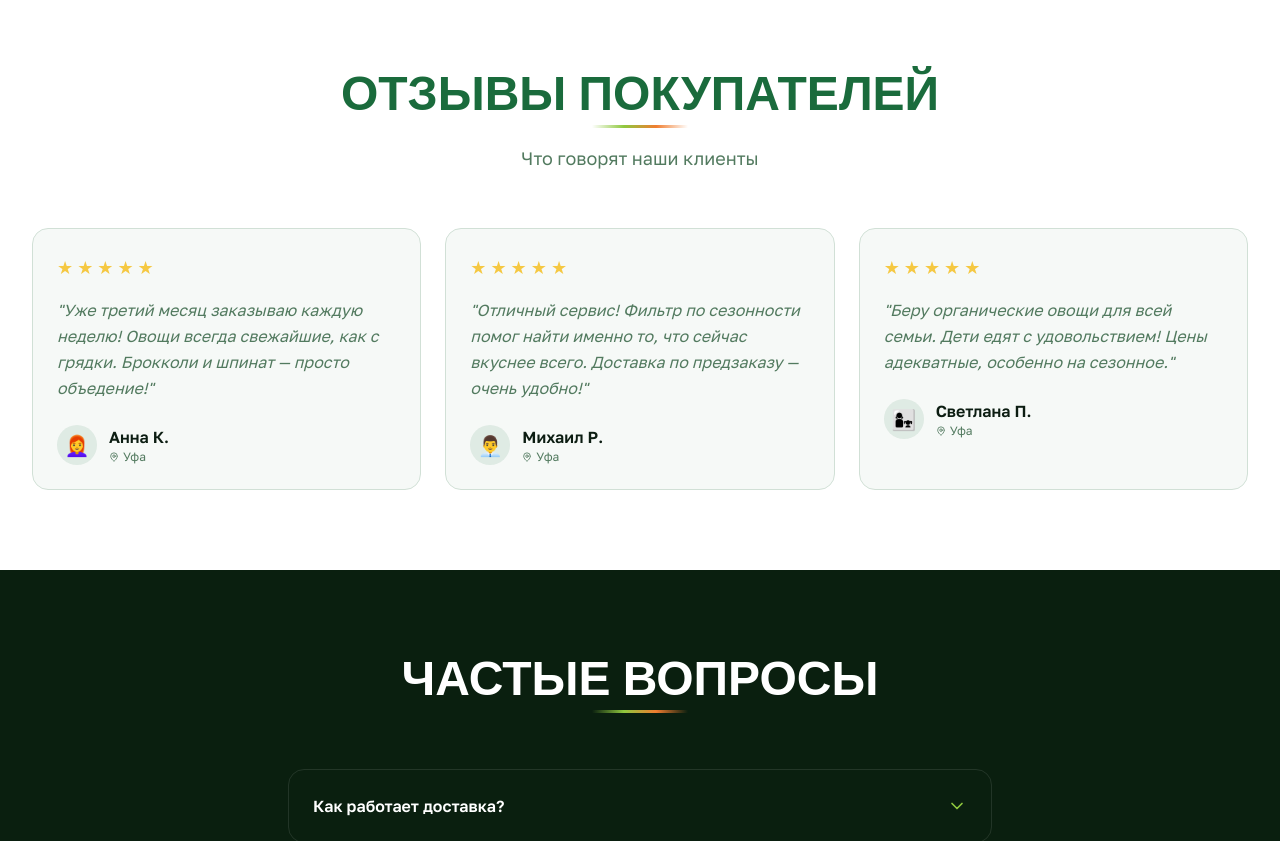
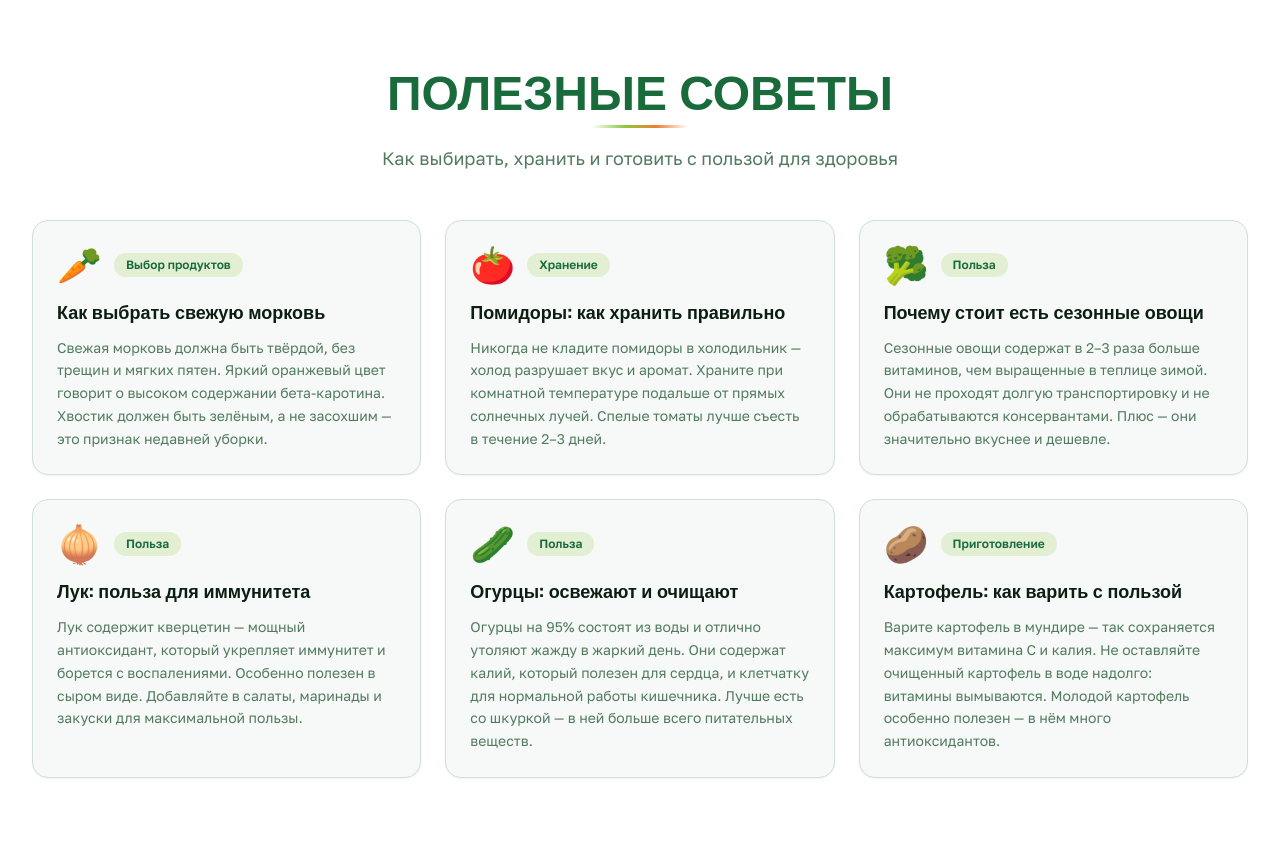
Before and after one commit to pr-poehali-dev/fresh-vegetable-delivery, a React (Vite) app: page / in a window 1280 px wide. Shown: the part 4220-5061 px from the top of the page. Built offline with nearby package versions, Linux system fonts and the light colour scheme.

Commit message:
Добавить полезные советы

```diff
--- a/src/pages/Index.tsx
+++ b/src/pages/Index.tsx
@@ -90,7 +90,40 @@ const FAQ_ITEMS = [
   { q: "Как выбрать сезонные овощи?", a: "Используйте фильтр по сезонности в каталоге. Сезонные овощи вкуснее, питательнее и дешевле — они в приоритете." },
 ];
 
-const NAV_LINKS = ["Каталог", "Доставка", "О сервисе", "Отзывы", "FAQ", "Контакты"];
+const TIPS = [
+  {
+    id: 1, emoji: "🥕", title: "Как выбрать свежую морковь",
+    tag: "Выбор продуктов",
+    text: "Свежая морковь должна быть твёрдой, без трещин и мягких пятен. Яркий оранжевый цвет говорит о высоком содержании бета-каротина. Хвостик должен быть зелёным, а не засохшим — это признак недавней уборки.",
+  },
+  {
+    id: 2, emoji: "🍅", title: "Помидоры: как хранить правильно",
+    tag: "Хранение",
+    text: "Никогда не кладите помидоры в холодильник — холод разрушает вкус и аромат. Храните при комнатной температуре подальше от прямых солнечных лучей. Спелые томаты лучше съесть в течение 2–3 дней.",
+  },
+  {
+    id: 3, emoji: "🥦", title: "Почему стоит есть сезонные овощи",
+    tag: "Польза",
+    text: "Сезонные овощи содержат в 2–3 раза больше витаминов, чем выращенные в теплице зимой. Они не проходят долгую транспортировку и не обрабатываются консервантами. Плюс — они значительно вкуснее и дешевле.",
+  },
+  {
+    id: 4, emoji: "🧅", title: "Лук: польза для иммунитета",
+    tag: "Польза",
+    text: "Лук содержит кверцетин — мощный антиоксидант, который укрепляет иммунитет и борется с воспалениями. Особенно полезен в сыром виде. Добавляйте в салаты, маринады и закуски для максимальной пользы.",
+  },
+  {
+    id: 5, emoji: "🥒", title: "Огурцы: освежают и очищают",
+    tag: "Польза",
+    text: "Огурцы на 95% состоят из воды и отлично утоляют жажду в жаркий день. Они содержат калий, который полезен для сердца, и клетчатку для нормальной работы кишечника. Лучше есть со шкуркой — в ней больше всего питательных веществ.",
+  },
+  {
+    id: 6, emoji: "🥔", title: "Картофель: как варить с пользой",
+    tag: "Приготовление",
+    text: "Варите картофель в мундире — так сохраняется максимум витамина C и калия. Не оставляйте очищенный картофель в воде надолго: витамины вымываются. Молодой картофель особенно полезен — в нём много антиоксидантов.",
+  },
+];
+
+const NAV_LINKS = ["Каталог", "Доставка", "О сервисе", "Советы", "Отзывы", "FAQ", "Контакты"];
 
 type CartItem = { id: number; name: string; price: number; emoji: string; qty: number; weightKg: number; minWeightG?: number; pricePerKg?: number; grams?: number };
 
@@ -251,7 +284,7 @@ export default function Index() {
   const scrollTo = (section: string) => {
     const map: Record<string, string> = {
       "Каталог": "catalog", "Доставка": "delivery", "О сервисе": "about",
-      "Отзывы": "reviews", "FAQ": "faq", "Контакты": "contacts"
+      "Советы": "tips", "Отзывы": "reviews", "FAQ": "faq", "Контакты": "contacts"
     };
     const el = document.getElementById(map[section]);
     if (el) el.scrollIntoView({ behavior: "smooth" });
@@ -694,6 +727,29 @@ export default function Index() {
         </div>
       </section>
 
+      {/* TIPS */}
+      <section id="tips" className="py-20 bg-white">
+        <div className="container">
+          <div className="text-center mb-12">
+            <h2 className="font-heading text-5xl font-bold text-veggie-green mb-3">ПОЛЕЗНЫЕ СОВЕТЫ</h2>
+            <div className="section-divider w-24 mx-auto mb-4" />
+            <p className="text-muted-foreground text-lg">Как выбирать, хранить и готовить с пользой для здоровья</p>
+          </div>
+          <div className="grid md:grid-cols-2 lg:grid-cols-3 gap-6">
+            {TIPS.map(tip => (
+              <div key={tip.id} className="card-hover bg-background rounded-2xl p-6 border border-border shadow-sm flex flex-col gap-3">
+                <div className="flex items-center gap-3">
+                  <span className="text-4xl">{tip.emoji}</span>
+                  <span className="text-xs font-semibold bg-veggie-lime/20 text-veggie-green px-3 py-1 rounded-full">{tip.tag}</span>
+                </div>
+                <h3 className="font-heading text-lg font-bold text-foreground">{tip.title}</h3>
+                <p className="text-muted-foreground text-sm leading-relaxed">{tip.text}</p>
+              </div>
+            ))}
+          </div>
+        </div>
+      </section>
+
       {/* REVIEWS */}
       <section id="reviews" className="py-20 bg-white">
         <div className="container">
```
